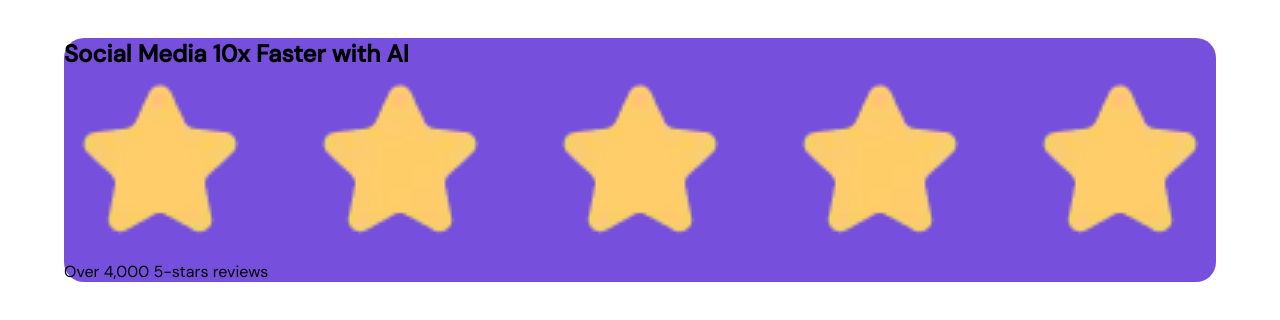
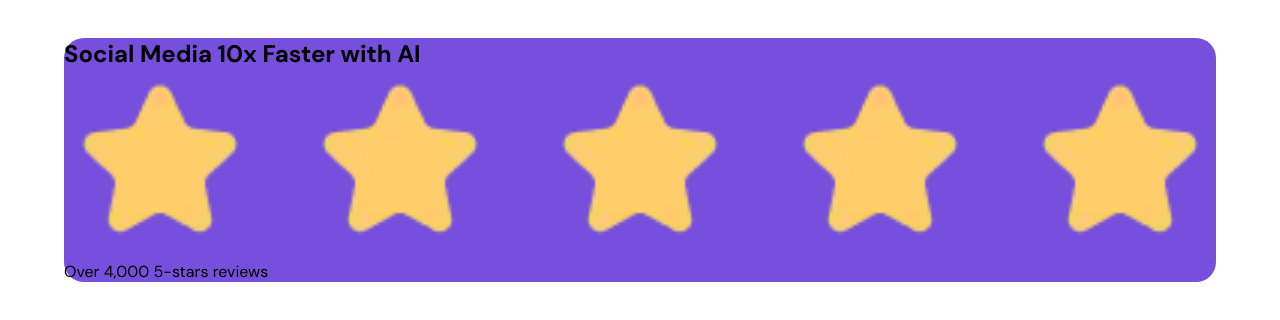
Before and after one commit to ntmanua/bento-grid-main, a plain HTML site: page index.html in a window 1280 px wide. Drawn offline with Linux system fonts and the light colour scheme.

Commit message:
import variable font

```diff
--- a/font.css
+++ b/font.css
@@ -1,20 +1,15 @@
 @font-face {
     font-family: 'DMSans';
-    src: url('./assets/fonts/static/DMSans-Regular.ttf') format('truetype');
-    font-weight: 400;
+    src: url('./assets/fonts/DMSans-VariableFont_opsz\,wght.ttf') format('truetype');
+    font-weight: 100 900;
+    font-stretch: 75% 125%;
     font-style: normal;
 }
 
 @font-face {
     font-family: 'DMSans';
-    src: url('./assets/fonts/static/DMSans-Medium.ttf') format('truetype');
-    font-weight: 500;
-    font-style: normal;
-}
-
-@font-face {
-    font-family: 'DMSans';
-    src: url('./assets/fonts/static/DMSans-MediumItalic.ttf') format('truetype');
-    font-weight: 500;
+    src: url('./assets/fonts/DMSans-Italic-VariableFont_opsz\,wght.ttf') format('truetype');
+    font-weight: 100 900;
+    font-stretch: 75% 125%;
     font-style: italic;
 }
--- a/style.css
+++ b/style.css
@@ -17,5 +17,5 @@
     flex-direction: column;
     justify-content: center;
     background: hsl(256, 67%, 59%);
-    font-family: 'DMSans', sans-serif;
+    font: normal 400 16px 'DMSans';
 }
```
